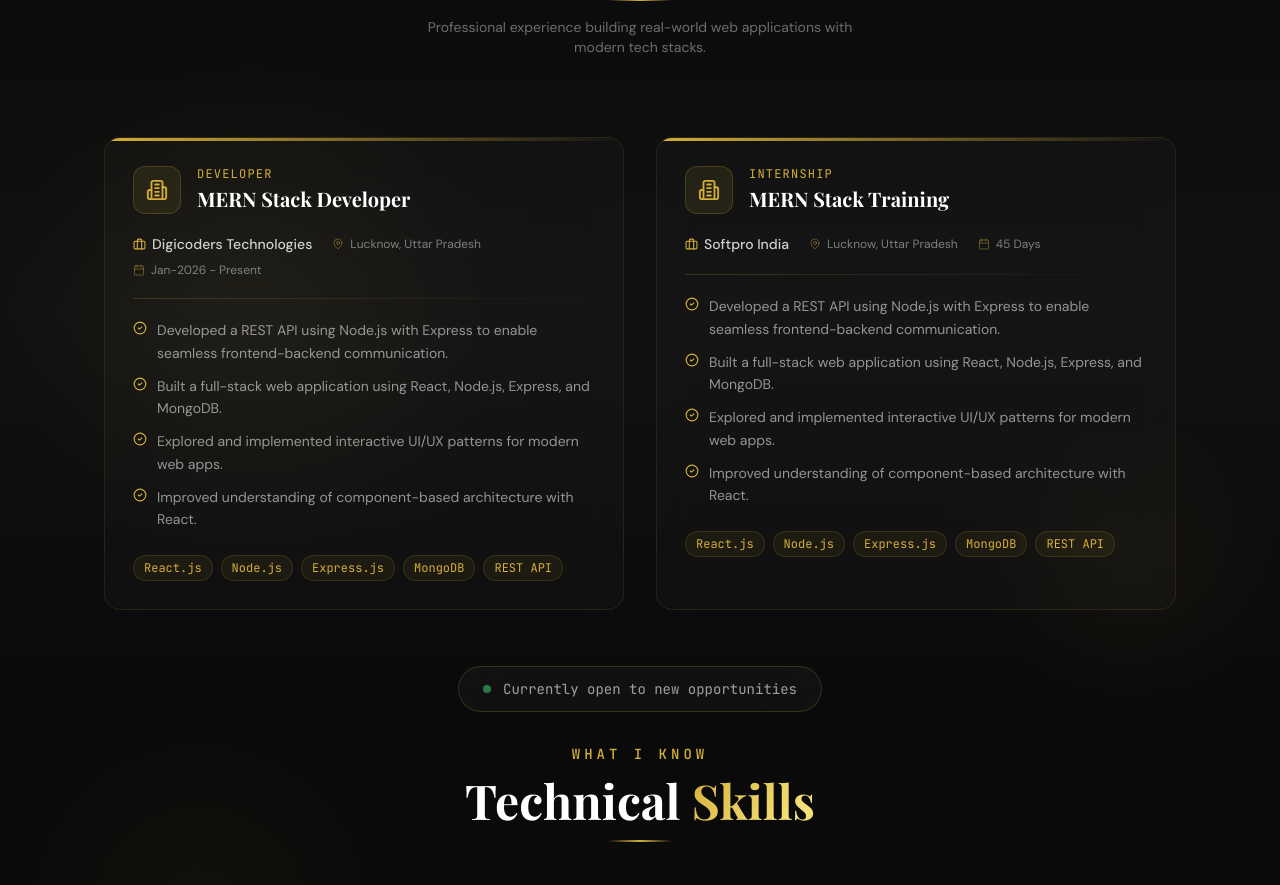
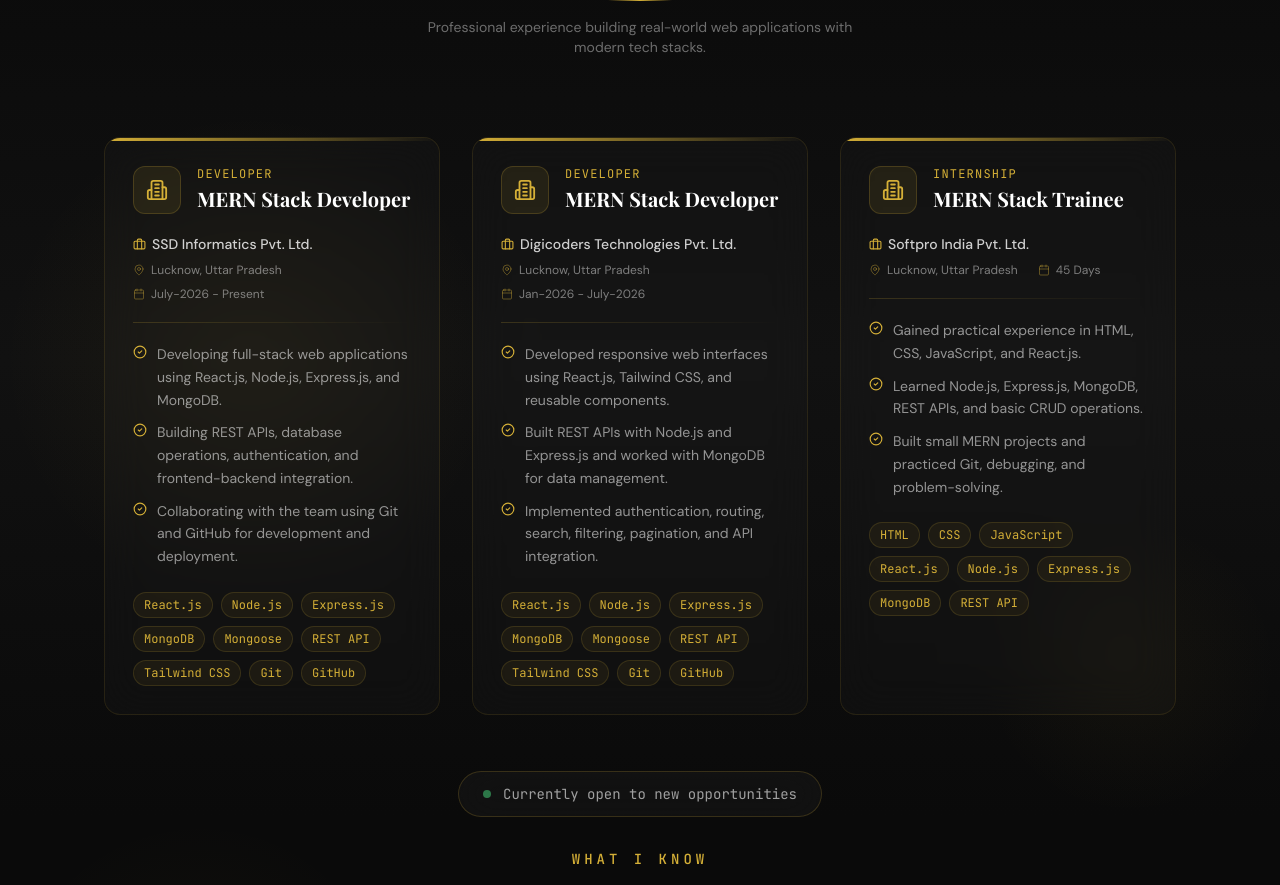
Before and after one commit to sudheercoder/Sudheer_Portfolio, a React (Vite) app: page / in a window 1280 px wide. Shown: the part 2120-3005 px from the top of the page. Built offline with nearby package versions, Linux system fonts and the light colour scheme.

Commit message:
Add Experience

```diff
--- a/index.html
+++ b/index.html
@@ -1,23 +1,54 @@
-<!DOCTYPE html>
+<!doctype html>
 <html lang="en">
   <head>
     <meta charset="UTF-8" />
-    <link rel="icon" type="image/svg+xml" href="/favicon.svg" />
+    <link rel="icon" type="image/svg+xml" href="/images/Sudheer-Pal-Logo.png" />
     <meta name="viewport" content="width=device-width, initial-scale=1.0" />
-    <meta name="description" content="Sudheer Pal - Full Stack MERN Developer Portfolio. Building modern, scalable, and responsive web applications." />
-    <meta name="keywords" content="Sudheer Pal, Full Stack Developer, MERN Stack, React Developer, Node.js, MongoDB, Portfolio" />
+    <meta
+      name="description"
+      content="Sudheer Pal - Full Stack MERN Developer Portfolio. Building modern, scalable, and responsive web applications."
+    />
+    <meta
+      name="keywords"
+      content="Sudheer Pal, Full Stack Developer, MERN Stack, React Developer, Node.js, MongoDB, Portfolio"
+    />
     <meta name="author" content="Sudheer Pal" />
     <meta property="og:title" content="Sudheer Pal | Full Stack Developer" />
-    <meta property="og:description" content="Full Stack MERN Developer specializing in building modern, scalable web applications." />
+    <meta
+      property="og:description"
+      content="Full Stack MERN Developer specializing in building modern, scalable web applications."
+    />
     <meta property="og:type" content="website" />
     <title>Sudheer Pal | Full Stack Developer</title>
     <link rel="preconnect" href="https://fonts.googleapis.com" />
     <link rel="preconnect" href="https://fonts.gstatic.com" crossorigin />
-    <link href="https://fonts.googleapis.com/css2?family=Playfair+Display:wght@400;500;600;700;800;900&family=DM+Sans:wght@300;400;500;600;700&family=JetBrains+Mono:wght@400;500&display=swap" rel="stylesheet" />
-    <link rel="stylesheet" href="https://cdn.jsdelivr.net/npm/swiper@11/swiper-bundle.min.css" />
+    <link
+      href="https://fonts.googleapis.com/css2?family=Playfair+Display:wght@400;500;600;700;800;900&family=DM+Sans:wght@300;400;500;600;700&family=JetBrains+Mono:wght@400;500&display=swap"
+      rel="stylesheet"
+    />
+    <link
+      rel="stylesheet"
+      href="https://cdn.jsdelivr.net/npm/swiper@11/swiper-bundle.min.css"
+    />
   </head>
   <body>
     <div id="root"></div>
     <script type="module" src="/src/main.jsx"></script>
+
+    <!--Start of Tawk.to Script-->
+    <script type="text/javascript">
+      var Tawk_API = Tawk_API || {},
+        Tawk_LoadStart = new Date();
+      (function () {
+        var s1 = document.createElement("script"),
+          s0 = document.getElementsByTagName("script")[0];
+        s1.async = true;
+        s1.src = "https://embed.tawk.to/698c2d7a5b1c121c38d25ca8/1jh5p3amf";
+        s1.charset = "UTF-8";
+        s1.setAttribute("crossorigin", "*");
+        s0.parentNode.insertBefore(s1, s0);
+      })();
+    </script>
+    <!--End of Tawk.to Script-->
   </body>
 </html>
--- a/src/components/BackToTop/BackToTop.jsx
+++ b/src/components/BackToTop/BackToTop.jsx
@@ -23,7 +23,7 @@ const BackToTop = () => {
           whileHover={{ scale: 1.1, y: -3 }}
           whileTap={{ scale: 0.95 }}
           onClick={scrollToTop}
-          className="fixed bottom-8 right-8 z-50 w-12 h-12 rounded-full flex items-center justify-center"
+          className="fixed bottom-20 left-5 z-50 w-12 h-12 rounded-full flex items-center justify-center"
           style={{
             background: 'linear-gradient(135deg, #D4AF37, #B8941F)',
             boxShadow: '0 0 25px rgba(212,175,55,0.5)',
--- a/src/components/Experience/Experience.jsx
+++ b/src/components/Experience/Experience.jsx
@@ -36,7 +36,7 @@ const Experience = () => {
         {/* Cards Grid */}
         <motion.div
           variants={staggerContainer} initial="hidden" whileInView="visible" viewport={viewportConfig}
-          className="grid md:grid-cols-2 gap-8"
+          className="grid md:grid-cols-3 gap-8"
         >
           {experienceData.map((exp, index) => (
             <motion.div
--- a/src/data/experience.js
+++ b/src/data/experience.js
@@ -1,36 +1,81 @@
 export const experienceData = [
   {
     id: 1,
-    company: 'Digicoders Technologies',
+    company: 'SSD Informatics Pvt. Ltd.',
     role: 'MERN Stack Developer',
-    duration: 'Jan-2026 - Present ',
+    duration: 'July-2026 - Present',
     year: '2026',
     location: 'Lucknow, Uttar Pradesh',
     type: 'Developer',
     description: [
-      'Developed a REST API using Node.js with Express to enable seamless frontend-backend communication.',
-      'Built a full-stack web application using React, Node.js, Express, and MongoDB.',
-      'Explored and implemented interactive UI/UX patterns for modern web apps.',
-      'Improved understanding of component-based architecture with React.',
+      'Developing full-stack web applications using React.js, Node.js, Express.js, and MongoDB.',
+      'Building REST APIs, database operations, authentication, and frontend-backend integration.',
+      'Collaborating with the team using Git and GitHub for development and deployment.',
     ],
-    tech: ['React.js', 'Node.js', 'Express.js', 'MongoDB', 'REST API'],
+    tech: [
+      'React.js',
+      'Node.js',
+      'Express.js',
+      'MongoDB',
+      'Mongoose',
+      'REST API',
+      'Tailwind CSS',
+      'Git',
+      'GitHub',
+    ],
     color: '#D4AF37',
   },
+
   {
     id: 2,
-    company: 'Softpro India',
-    role: 'MERN Stack Training',
+    company: 'Digicoders Technologies Pvt. Ltd.',
+    role: 'MERN Stack Developer',
+    duration: 'Jan-2026 - July-2026',
+    year: '2026',
+    location: 'Lucknow, Uttar Pradesh',
+    type: 'Developer',
+    description: [
+      'Developed responsive web interfaces using React.js, Tailwind CSS, and reusable components.',
+      'Built REST APIs with Node.js and Express.js and worked with MongoDB for data management.',
+      'Implemented authentication, routing, search, filtering, pagination, and API integration.',
+    ],
+    tech: [
+      'React.js',
+      'Node.js',
+      'Express.js',
+      'MongoDB',
+      'Mongoose',
+      'REST API',
+      'Tailwind CSS',
+      'Git',
+      'GitHub',
+    ],
+    color: '#D4AF37',
+  },
+
+  {
+    id: 3,
+    company: 'Softpro India Pvt. Ltd.',
+    role: 'MERN Stack Trainee',
     duration: '45 Days',
     year: '2024',
     location: 'Lucknow, Uttar Pradesh',
     type: 'Internship',
     description: [
-      'Developed a REST API using Node.js with Express to enable seamless frontend-backend communication.',
-      'Built a full-stack web application using React, Node.js, Express, and MongoDB.',
-      'Explored and implemented interactive UI/UX patterns for modern web apps.',
-      'Improved understanding of component-based architecture with React.',
+      'Gained practical experience in HTML, CSS, JavaScript, and React.js.',
+      'Learned Node.js, Express.js, MongoDB, REST APIs, and basic CRUD operations.',
+      'Built small MERN projects and practiced Git, debugging, and problem-solving.',
     ],
-    tech: ['React.js', 'Node.js', 'Express.js', 'MongoDB', 'REST API'],
+    tech: [
+      'HTML',
+      'CSS',
+      'JavaScript',
+      'React.js',
+      'Node.js',
+      'Express.js',
+      'MongoDB',
+      'REST API',
+    ],
     color: '#D4AF37',
   },
 ]
--- a/src/pages/Home.jsx
+++ b/src/pages/Home.jsx
@@ -25,7 +25,7 @@ const Home = () => {
         target="_blank"
         rel="noopener noreferrer"
         aria-label="Chat on WhatsApp"
-        className="fixed left-6 bottom-6 z-50 flex h-12 w-12 items-center justify-center rounded-full bg-green-600 shadow-[0_10px_30px_rgba(37,211,102,0.35)] transition-transform duration-300 hover:-translate-y-1"
+        className="fixed left-5 bottom-6 z-50 flex h-12 w-12 items-center justify-center rounded-full bg-green-600 shadow-[0_10px_30px_rgba(37,211,102,0.35)] transition-transform duration-300 hover:-translate-y-1"
       >
         <svg
           xmlns="http://www.w3.org/2000/svg"
```
